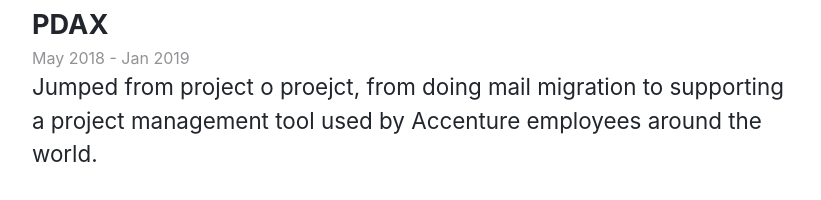
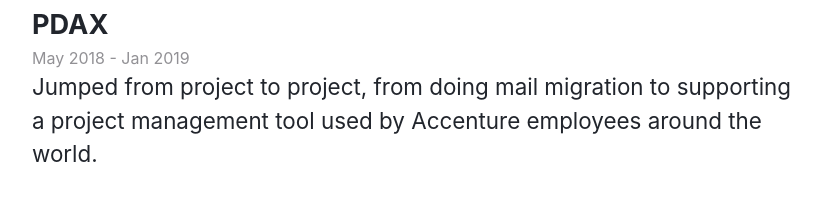
Before and after one commit to LeomarAmiel/leomar-blog, a Next.js app: page /work in a window 1280 px wide. Shown: the part 918-1118 px from the top of the page, without its empty margins (224-1045 px from the left). Built offline with nearby package versions, Linux system fonts and the light colour scheme.

Commit message:
Update copy mistake

```diff
--- a/src/components/screens/work/index.tsx
+++ b/src/components/screens/work/index.tsx
@@ -66,7 +66,7 @@
           <ListItemHeading>PDAX</ListItemHeading>
           <ListItemDate>May 2018 - Jan 2019</ListItemDate>
           <ListItemParagraph>
-            Jumped from project o proejct, from doing mail migration to
+            Jumped from project to project, from doing mail migration to
             supporting a project management tool used by Accenture employees
             around the world.
           </ListItemParagraph>
```
